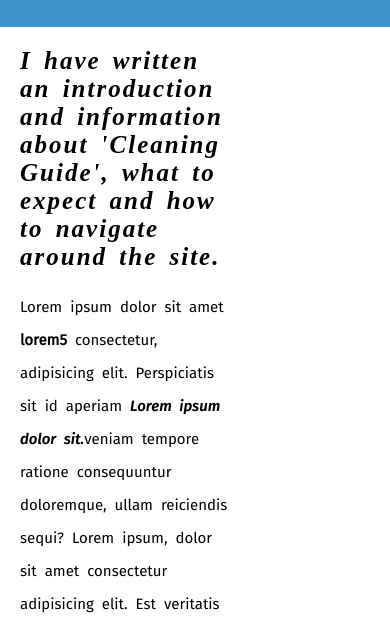
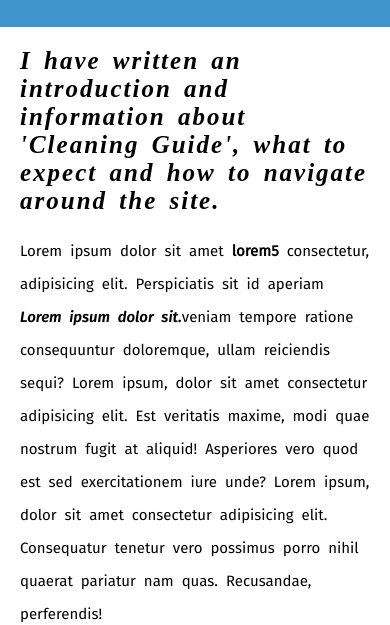
Before and after one commit to LewisJones2021/LewisJones2021.github.io, a plain HTML site: page index.html in a window 390 px wide. Shown: the part 224-849 px from the top of the page. Drawn offline with Linux system fonts and the light colour scheme.

Commit message:
fix text

```diff
--- a/index.html
+++ b/index.html
@@ -3,7 +3,7 @@
 <html>
   <head>
     <link href="./styles/cleaning-guide.css" rel="stylesheet" />
-
+    <meta name="viewport" content="width=device-width,initial-scale=1.0" />
     <script
       src="https://kit.fontawesome.com/dd69168b8b.js"
       crossorigin="anonymous"
--- a/styles/cleaning-guide.css
+++ b/styles/cleaning-guide.css
@@ -78,6 +78,9 @@ img {
 }
 
 @media (max-width: 700px) {
+  .text {
+    width: 100%;
+  }
   header {
     flex-direction: column;
     text-align: center;
```
